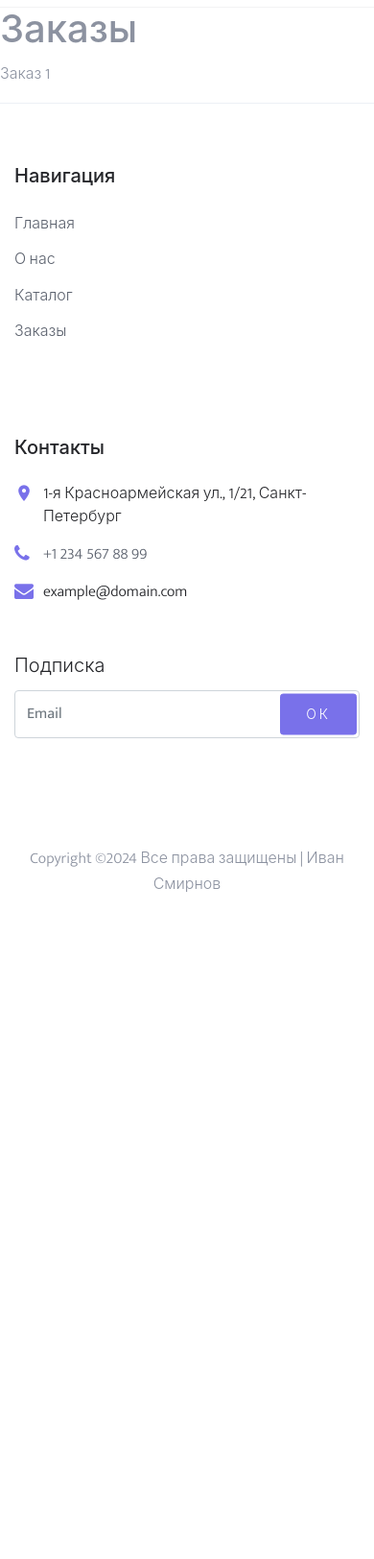
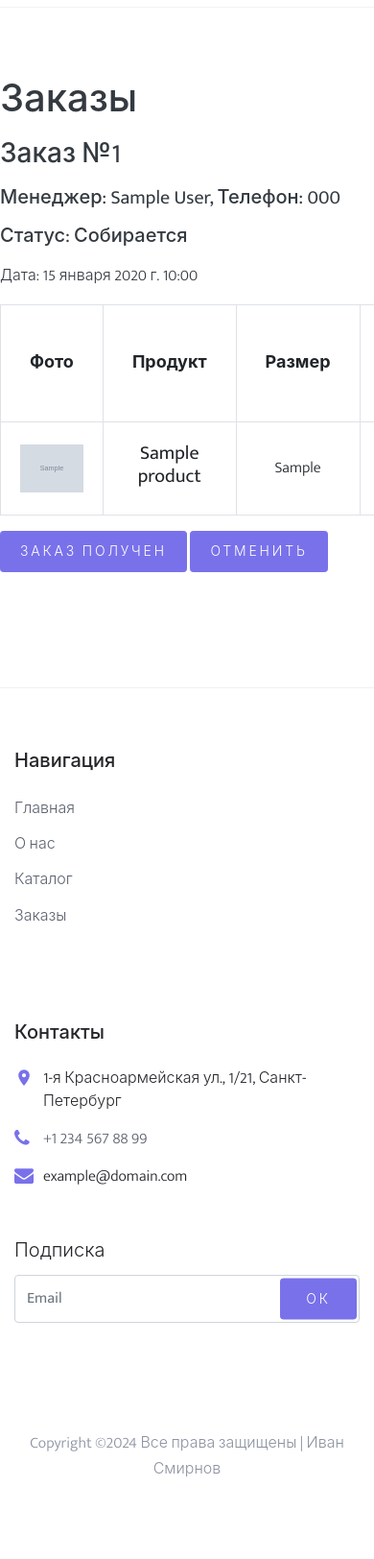
Before and after one commit to ChaekPlay/sneakers-shop, a Django app: page /orders in a window 390 px wide. Shown: the part 126-1750 px from the top of the page at 96% size. Before the commit the page ends 1055 px from the top, so only its background shows below. Run offline with Django 5.2, Linux system fonts and the light colour scheme; a user stored in the database is signed in; tables that the repository leaves empty hold one stand-in row (values such as "Sample post"); grey boxes marked "Sample" are stand-in pictures; some libraries are stand-ins or nearby versions; some web fonts are replaced.

Commit message:
add orders page

```diff
--- /dev/null
+++ b/sneakers_shop/shop/static/shop/css/order_status.css
@@ -0,0 +1,4 @@
+.order_status {
+    max-width: 1200px;
+    margin: 2rem auto;
+}
--- a/sneakers_shop/shop/templates/shop/cart.html
+++ b/sneakers_shop/shop/templates/shop/cart.html
@@ -69,7 +69,7 @@
                 <input type="text" class="form-control py-3" id="coupon" placeholder="Код купона">
               </div>
               <div class="col-md-4">
-                <button class="btn btn-primary btn-sm">Подвердить</button>
+                <button class="btn btn-primary btn-sm">Подтвердить</button>
               </div>
             </div>
           </div>
@@ -97,10 +97,9 @@
                     <strong class="text-black">{{total_price}} RUB</strong>
                   </div>
                 </div>
-
                 <div class="row">
                   <div class="col-md-12">
-                    <button class="btn btn-primary btn-lg py-3 btn-block" onclick="window.location='{% url 'checkout' %}'">Оформить заказ</button>
+                    <button class="btn btn-primary btn-lg py-3 btn-block" {% if is_empty %} disabled {% endif %} onclick="window.location='{% url 'checkout' %}'">Оформить заказ</button>
                   </div>
                 </div>
               </div>
--- a/sneakers_shop/shop/templates/shop/order_status.html
+++ b/sneakers_shop/shop/templates/shop/order_status.html
@@ -1,8 +1,63 @@
 {% extends 'shop/base.html' %}
+{% load static %}
+{% block extracss %}
+<link rel="stylesheet" href="{% static 'shop/css/order_status.css' %}">
+{% endblock %}
+{% block content %}
+<div class="site-section order_status">
+    <h1 class="mb-3 text-dark">Заказы</h1>
+    {% for id, order in orders.items %}
+    <h3 class="mb-3 text-dark"  >Заказ №{{ id }}</h3>
+    <h5 class="mb-3 text-dark">Менеджер: {{ order.manager }}</h5>
+    <h5 class="mb-3 text-dark">Статус: {{ order.status }}</h5>
+    <p class="mb-3 text-dark">Дата: {{ order.date }}</p>
+    <div class="container">
+        <div class="row mb-5">
+            <div class="site-blocks-table">
+                <table class="table table-bordered">
+                    <thead>
+                    <tr>
+                        <th class="product-thumbnail">Фото</th>
+                        <th class="product-name">Продукт</th>
+                        <th class="product-size">Размер</th>
+                        <th class="product-price">Цена</th>
+                        <th class="product-quantity">Кол-во</th>
+                        <th class="product-total">Сумма</th>
+                        {% if order.status == 'Доставлен' %}
+                        <th class="product-remove">Возврат</th>
+                        {% endif %}
+                    </tr>
+                    </thead>
+                    <tbody>
+                    {% for id, product in order.items.items %}
+                    <tr>
+                        <td class="product-thumbnail">
+                            <img src="{{product.image.url}}" alt="Image" class="img-fluid">
+                        </td>
+                        <td class="product-name">
+                            <h2 class="h5 text-black">{{product.name}}</h2>
+                        </td>
+                        <td>{{product.size}}</td>
+                        <td>{{product.price}} RUB</td>
+                        <td class="product-name">
+                            {{product.amount}}
+                        </td>
+                        <td>{{product.price}}</td>
+                        {% if order.status == 'Доставлен' %}
+                        <td><a href="#" class="btn btn-primary btn-sm">Возврат</a></td>
+                        {% endif %}
+                    </tr>
+                    {% endfor %}
+                    </tbody>
+                </table>
+                {% if order.status != 'Доставлен' and order.status != 'Отменен' %}
+                <a href="{% url 'accept_order' id %}" class="btn btn-primary btn-sm">Заказ получен</a>
+                <a href="{% url 'cancel_order' id %}" class="btn btn-primary btn-sm">Отменить</a>
+                {% endif %}
+            </div>
+        </div>
+    </div>
+    {% endfor %}
+</div>
 
-{% block content %}
-<h1>Заказы</h1>
-{% for order in orders %}
-<p>Заказ {{ order.id }}</p>
-{% endfor %}
 {% endblock %}
--- a/sneakers_shop/shop/urls.py
+++ b/sneakers_shop/shop/urls.py
@@ -1,7 +1,7 @@
 from django.urls import path
 
 from .views import index, product, Search, cart, about, checkout, order_status, profile, return_order, return_status, \
-    sign_up, sign_in, logout_user, LoginUser, thank_you, product_card, add_to_cart, remove_from_cart
+    sign_up, logout_user, LoginUser, thank_you, product_card, add_to_cart, remove_from_cart, accept_order, cancel_order
 
 urlpatterns = [
     path("", index, name="index"),
@@ -14,6 +14,8 @@ urlpatterns = [
     path("checkout", checkout, name="checkout"),
     path("orders", order_status, name="orders"),
     path("profile", profile, name="profile"),
+    path("accept_order/<int:order_id>/", accept_order, name="accept_order"),
+    path("cancel_order/<int:order_id>/", cancel_order, name="cancel_order"),
     path("returns", return_status, name="returns"),
     path("return/create", return_order, name="create_return"),
     path("signup", sign_up, name="sign_up"),
--- a/sneakers_shop/shop/views.py
+++ b/sneakers_shop/shop/views.py
@@ -66,7 +66,7 @@ def sign_up(request):
             client = client_form.save(commit=False)
             client.user = user
             client.save()
-            user_cart = Cart.objects.create(client_id=user.id)
+            user_cart = Cart.objects.create(client=client)
             user_cart.save()
             login(request, user)
             return redirect('index')
@@ -92,21 +92,6 @@ class LoginUser(LoginView):
 
     def get_success_url(self):
         return reverse_lazy('index')
-
-
-def sign_in(request):
-    if request.method == 'POST':
-        user = authenticate(request, username=request.POST.get('username'), password=request.POST.get('password'))
-        if user is not None:
-            login(request, user)
-            return redirect('index')
-    else:
-        login_form = LoginUserForm()
-    context = {
-        'title': 'Войти',
-        'form': login_form
-    }
-    return render(request, 'shop/sign_in.html', context)
 
 
 class Search(ListView):
@@ -163,25 +148,83 @@ def order_status(request):
     user = User.objects.get(id=request.user.id)
     client = Client.objects.get(user_id=user.id)
     orders = Order.objects.filter(client_id=client.id)
+    order_set = {}
+    for order in orders:
+        manager = Manager.objects.get(id=order.manager_id)
+        manager_str = manager.user.first_name + ' ' + manager.user.last_name + ', Телефон: ' + manager.phone
+        order_set[order.id] = {'items': get_order_items(order), 'manager': manager_str, 'date': order.delivery_date, 'status': get_delivery_status(order.delivery_status)}
     context = {
         'title': 'Статус заказа',
-        'orders': orders
+        'orders': order_set,
     }
     return render(request, 'shop/order_status.html', context)
+@login_required(login_url='sign_in')
+def accept_order(request, order_id):
+    order = Order.objects.get(id=order_id)
+    order.delivery_status = DELIVERY_STATUS[2][0]
+    order.save()
+    return redirect('orders')
+
+@login_required(login_url='sign_in')
+def cancel_order(request, order_id):
+    order = Order.objects.get(id=order_id)
+    order.delivery_status = DELIVERY_STATUS[3][0]
+    order.save()
+    return redirect('orders')
+
+def get_delivery_status(status):
+    if status == 'PACK':
+        return 'Собирается'
+    elif status == 'OTW':
+        return 'В пути'
+    elif status == 'DELD':
+        return 'Доставлен'
+    elif status == 'CANC':
+        return 'Отменен'
+def get_order_items(order):
+    result_order = {}
+    for product in order.products.select_related():
+        amount = ProductInOrder.objects.filter(order_id=order.id, product_id=product.id).first().product_count
+        result_order[product.id] = {
+            'id': product.id,
+            'name': product.name,
+            'price': product.price,
+            'amount': amount,
+            'total_price': product.price * amount,
+            'image': product.image,
+            'size': product.size
+        }
+    return result_order
 
 
-#"@login_required(login_url='sign_in')
+def get_random_manager():
+    return Manager.objects.all().order_by('?').first()
+
+
+@login_required(login_url='sign_in')
 def checkout(request):
     if request.method == 'POST':
         form = CheckoutForm(request.POST)
         if form.is_valid():
-            form.save()
-            return redirect('order_status')
+            manager_id = get_random_manager().id
+            order = Order.objects.create(client_id=Client.objects.get(user_id=request.user.id).id,
+                                         delivery_date=form.cleaned_data['delivery_date'], delivery_status='PACK',
+                                         delivery_address=form.cleaned_data['delivery_address'], manager_id=manager_id)
+            cart = Cart.objects.get(client_id=Client.objects.get(user_id=request.user.id).id)
+            for product_in_cart in cart.product_in_cart_fields.all():
+                ProductInOrder.objects.create(order_id=order.id, product_id=product_in_cart.product_id,
+                                              product_count=product_in_cart.product_count)
+            cart.products.clear()
+            return redirect('thank_you')
     else:
         form = CheckoutForm()
+    result_cart = get_cart(request)
+    total_price = get_total_price(result_cart)
     context = {
         'title': 'Оформление заказа',
-        'form': form
+        'form': form,
+        'cart': result_cart,
+        'total_price': total_price
     }
     return render(request, 'shop/checkout.html', context)
 
@@ -212,6 +255,18 @@ def return_status(request):
 
 @login_required(login_url='sign_in')
 def cart(request):
+    result_cart = get_cart(request)
+    total_price = get_total_price(result_cart)
+    context = {
+        'title': 'Корзина',
+        'cart': result_cart,
+        'total_price': total_price,
+        'is_empty': len(result_cart) == 0
+    }
+    return render(request, 'shop/cart.html', context)
+
+
+def get_cart(request):
     cart = Cart.objects.get(client_id=Client.objects.get(user_id=request.user.id).id)
     result_cart = {}
     for product in cart.products.select_related():
@@ -225,15 +280,15 @@ def cart(request):
             'image': product.image,
             'size': product.size
         }
+    return result_cart
+
+
+def get_total_price(cart):
     total_price = 0
-    for product in result_cart:
-        total_price += result_cart[product]['price'] * result_cart[product]['amount']
-    context = {
-        'title': 'Корзина',
-        'cart': result_cart,
-        'total_price': total_price
-    }
-    return render(request, 'shop/cart.html', context)
+    for product in cart:
+        total_price += cart[product]['price'] * cart[product]['amount']
+    return total_price
+
 
 @login_required(login_url='sign_in')
 def add_to_cart(request, product_id):
@@ -243,7 +298,7 @@ def add_to_cart(request, product_id):
     if not ProductInCart.objects.filter(cart_id=cart.id, product_id=product_id).exists():
         cart.products.add(product_to_add, through_defaults={'product_count': 1})
     else:
-        product_count = get_object_or_404(ProductInCart,cart_id=cart.id, product_id=product_id).product_count
+        product_count = get_object_or_404(ProductInCart, cart_id=cart.id, product_id=product_id).product_count
         ProductInCart.objects.filter(cart_id=cart.id, product_id=product_id).update(product_count=product_count + 1)
     return redirect('cart')
 
@@ -260,6 +315,7 @@ def remove_from_cart(request, product_id):
         ProductInCart.objects.filter(cart_id=cart.id, product_id=product_id).update(product_count=product_count - 1)
     return redirect('cart')
 
+
 def page_not_found(request, exception):
     context = {
         'title': 'Страница не найдена',
```
Also changed, not shown: sneakers_shop/shop/forms.py (+11 -1 lines), sneakers_shop/shop/models.py (+12 -11 lines), sneakers_shop/shop/templates/shop/checkout.html (+10 -45 lines), sneakers_shop/shop/migrations/0008_rename_client_id_cart_client_and_more.py (added), sneakers_shop/shop/migrations/0009_order_delivery_address.py (added).
